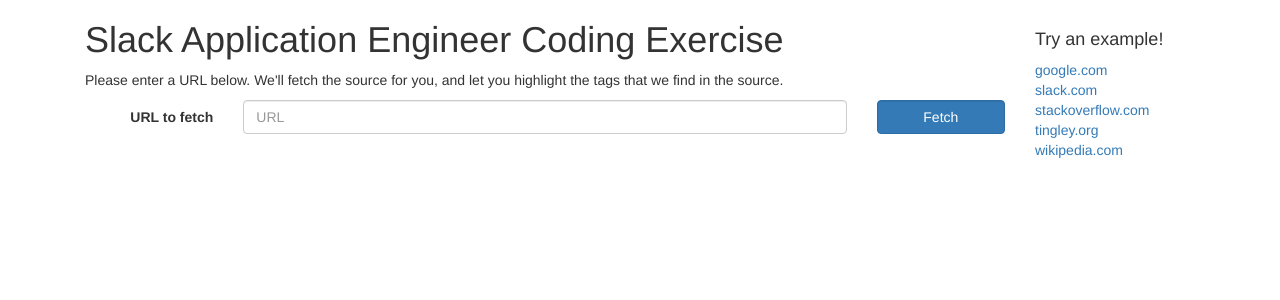
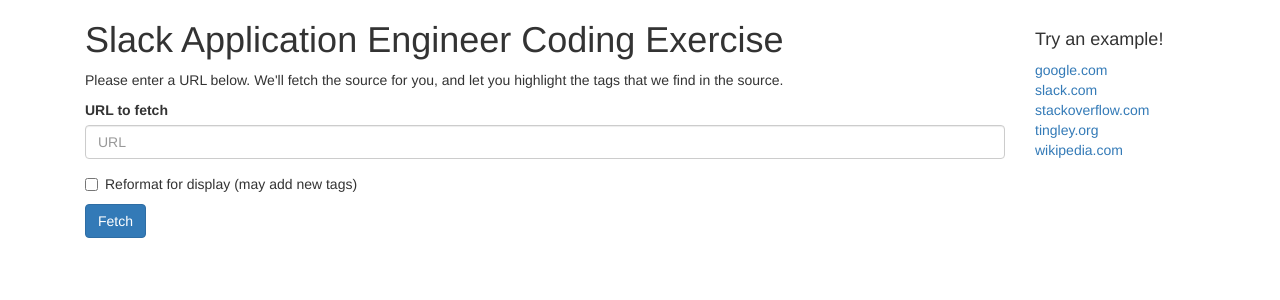
Before and after one commit to michaeltingley/slack, a Flask app: page / in a window 1280 px wide. Shown: the top 300 px of the page. Run offline with Flask 2, Linux system fonts and the light colour scheme; some libraries are stand-ins or nearby versions.

Commit message:
Now supports reformatting

```diff
--- a/app.py
+++ b/app.py
@@ -7,6 +7,7 @@ content of other provided websites.
 from urllib2 import Request, HTTPError, URLError, urlopen
 from flask import Flask, make_response, jsonify, render_template, request
 import chardet
+from bs4 import BeautifulSoup
 
 from tag_highlighter import TagHighlighter
 
@@ -87,6 +88,7 @@ def parse_url():
                 encountered in the webpage
     """
     entered_url = request.form['fetch_url']
+    reformat = 'reformat' in request.form and request.form['reformat']
     try:
         http_message = try_urlopen(entered_url)
         encoded_html = http_message.read()
@@ -104,6 +106,9 @@ def parse_url():
             'The url %s could not be reached: %s.' %
             (entered_url, error.reason), 400)
 
+    if reformat:
+        html = BeautifulSoup(html, 'html.parser').prettify()
+
     marked_up_html = TagHighlighter(html)
     return jsonify(
         formatted_html=''.join(marked_up_html.formatted_html),
--- a/tag_highlighter.py
+++ b/tag_highlighter.py
@@ -24,12 +24,11 @@ class TagHighlighter(HTMLParser):
     formatted_html, with the following exception:
 
     A tag with name TAG will be wrapped in a non-escaped span, which will have a
-    class of 'tag-' followed by TAG.
+    class of 'tag-' followed by TAG. Note that, for efficiency, the output will
+    be a list of parsed segments.
 
     tag_to_count will be a dict containing mappings from each encountered tag to
     the number of each encountered.
-
-    Note that the output will be a list of parsed segments for efficiency.
 
     Examples:
     >>> marked_up_html = TagHighlighter('''
--- a/templates/index.html
+++ b/templates/index.html
@@ -19,16 +19,15 @@
           <h1>Slack Application Engineer Coding Exercise</h1>
           <p>Please enter a URL below. We'll fetch the source for you, and let you highlight the tags that we find in the source.
           <div id="error" class="alert alert-danger collapse"></div>
-          <form id="fetch_form" class="form-horizontal">
+          <form id="fetch_form">
             <div class="form-group">
-              <label class="control-label col-sm-2" for="fetch_url">URL to fetch</label>
-              <div class="col-sm-8">
-                <input class="form-control" type="text" name="fetch_url" id="fetch_url" placeholder="URL" required>
-              </div>
-              <div class="col-sm-2">
-                <button class="form-control btn btn-primary" type="submit">Fetch</button>
-              </div>
+              <label class="control-label" for="fetch_url">URL to fetch</label>
+              <input class="form-control" type="text" name="fetch_url" id="fetch_url" placeholder="URL" required>
             </div>
+            <div class="checkbox">
+              <label><input type="checkbox" name="reformat"> Reformat for display (may add new tags)</label>
+            </div>
+            <button class="btn btn-primary" type="submit">Fetch</button>
           </form>
         </div>
         <div class="col-md-2 right-sidebar">
```
